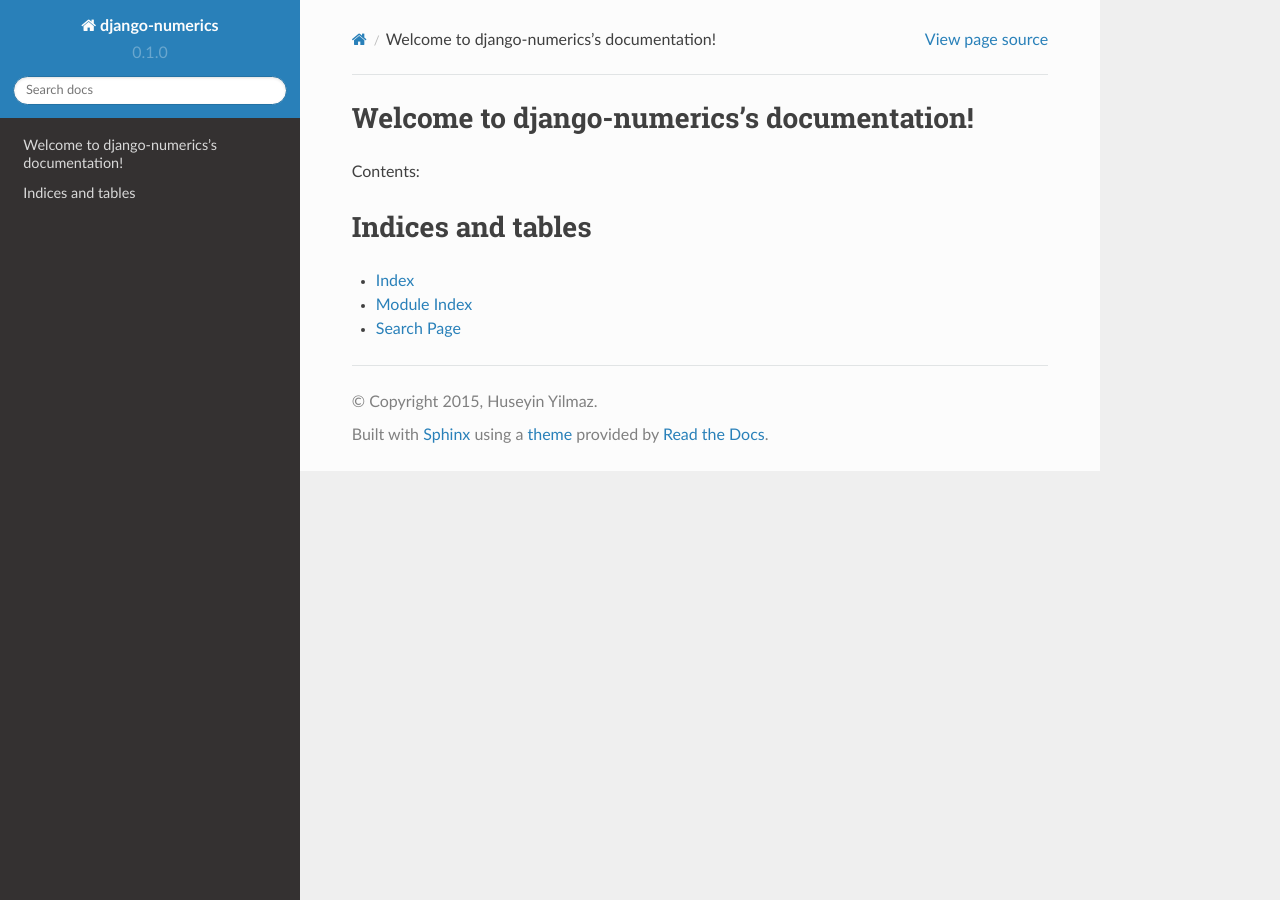
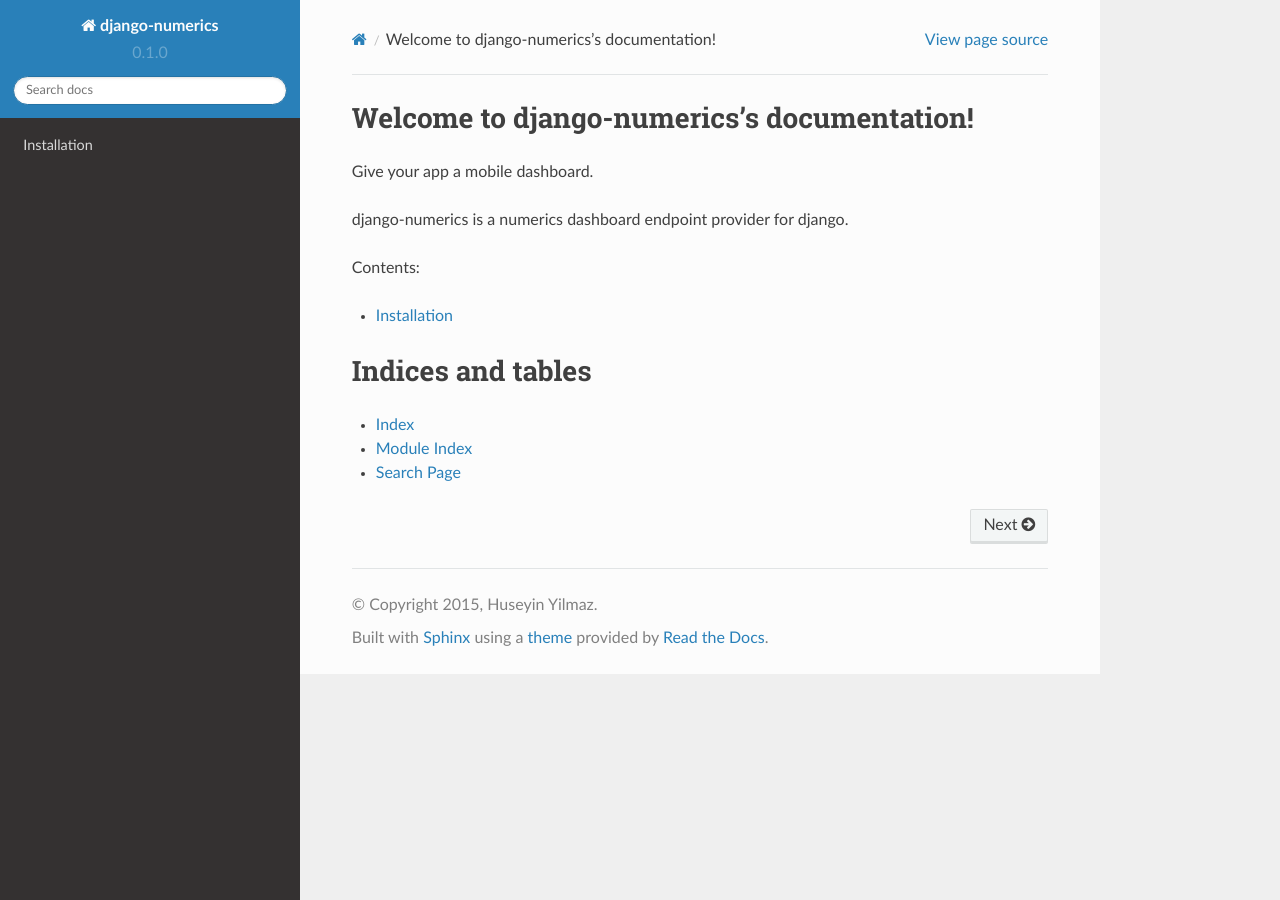
Before and after one commit to huseyinyilmaz/django-numerics, a Sphinx documentation site: the page built from doc/source/index.rst, in a window 1280 px wide. Built offline with Sphinx 7.4.7 and the Read the Docs theme 2.0.0, drawn with Linux system fonts in a browser that asks for light colours.

Commit message:
doc update

```diff
--- a/doc/source/index.rst
+++ b/doc/source/index.rst
@@ -6,11 +6,16 @@
 Welcome to django-numerics's documentation!
 ===========================================
 
+Give your app a mobile dashboard.
+
+django-numerics is a numerics dashboard endpoint provider for django.
+
 Contents:
 
 .. toctree::
    :maxdepth: 2
 
+   installation
 
 
 Indices and tables
```
Also changed, not shown: README.rst (+2 -5 lines), doc/source/installation.rst (added, +7 -0 lines).
